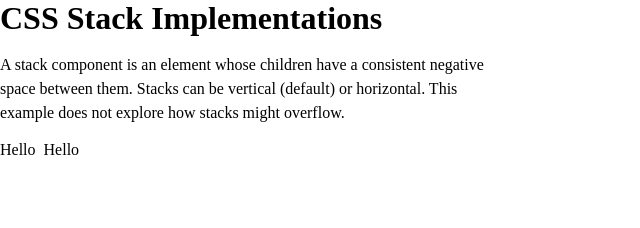
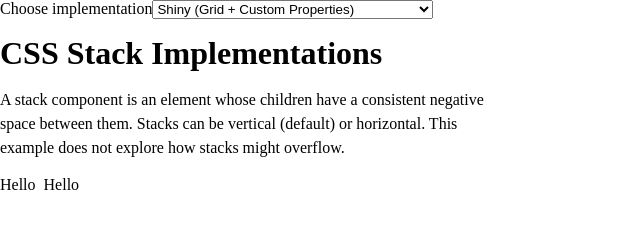
Before and after one commit to knowler/css-stack-layout-implementation, a website: page index.html in a window 1280 px wide. Shown: the whole page, without its empty margins (0-640 px from the left). Drawn offline with Linux system fonts and the light colour scheme.

Commit message:
Add implementation selector

```diff
--- a/index.html
+++ b/index.html
@@ -7,6 +7,19 @@
     <link rel="stylesheet" href="dist/main.css">
   </head>
   <body class="shiny">
+    <div class="selector">
+      <noscript>
+        <p>
+          Change the body CSS class name between the following to see the different implementations:
+          <ul>
+            <li>shiny: Grid + Custom Properties</li>
+            <li>spiffy: Flexbox + Gap + Custom Properties</li>
+            <li>trusty: Flexbox + Custom Properties</li>
+            <li>legacy: Clearfix/Floats</li>
+          </ul>
+        </p>
+      </noscript>
+    </div>
     <header class="stack stack--space2" style="--space: 1rem">
       <h1>CSS Stack Implementations</h1>
       <p>A stack component is an element whose children have a consistent negative space between
@@ -19,5 +32,47 @@
         </ul>
       </div>
     </header>
+    <script>
+      /** written for compatibility */
+      var selector = document.createElement('select');
+      var label = document.createElement('label');
+
+      selector.id = 'implementation';
+      label.textContent = 'Choose implementation';
+
+      var options = [
+        {
+          value: 'shiny',
+          label: 'Shiny (Grid + Custom Properties)',
+        },
+        {
+          value: 'spiffy',
+          label: 'Spiffy (Flexbox + Gap + Custom Properties)',
+        },
+        {
+          value: 'trusty',
+          label: 'Trusty (Flexbox + Custom Properties)',
+        },
+        {
+          value: 'legacy',
+          label: 'Legacy (Clearfix/Floats)',
+        },
+      ];
+
+      for (var i = 0; i < options.length; i++) {
+        var option = document.createElement('option');
+        option.value = options[i].value;
+        option.textContent = options[i].label;
+
+        selector.appendChild(option);
+      }
+
+      selector.addEventListener('change', function(event) {
+        document.body.className = event.target.value;
+      });
+
+      document.querySelector('.selector').appendChild(label);
+      document.querySelector('.selector').appendChild(selector);
+    </script>
   </body>
 </html>
--- a/src/main.css
+++ b/src/main.css
@@ -19,6 +19,10 @@ body {
 p {
   max-width: var(--measure);
   line-height: 1.5;
+}
+
+.selector {
+  margin-bottom: 1rem;
 }
 
 .list-none {
```
Also changed, not shown: dist/main.css.
